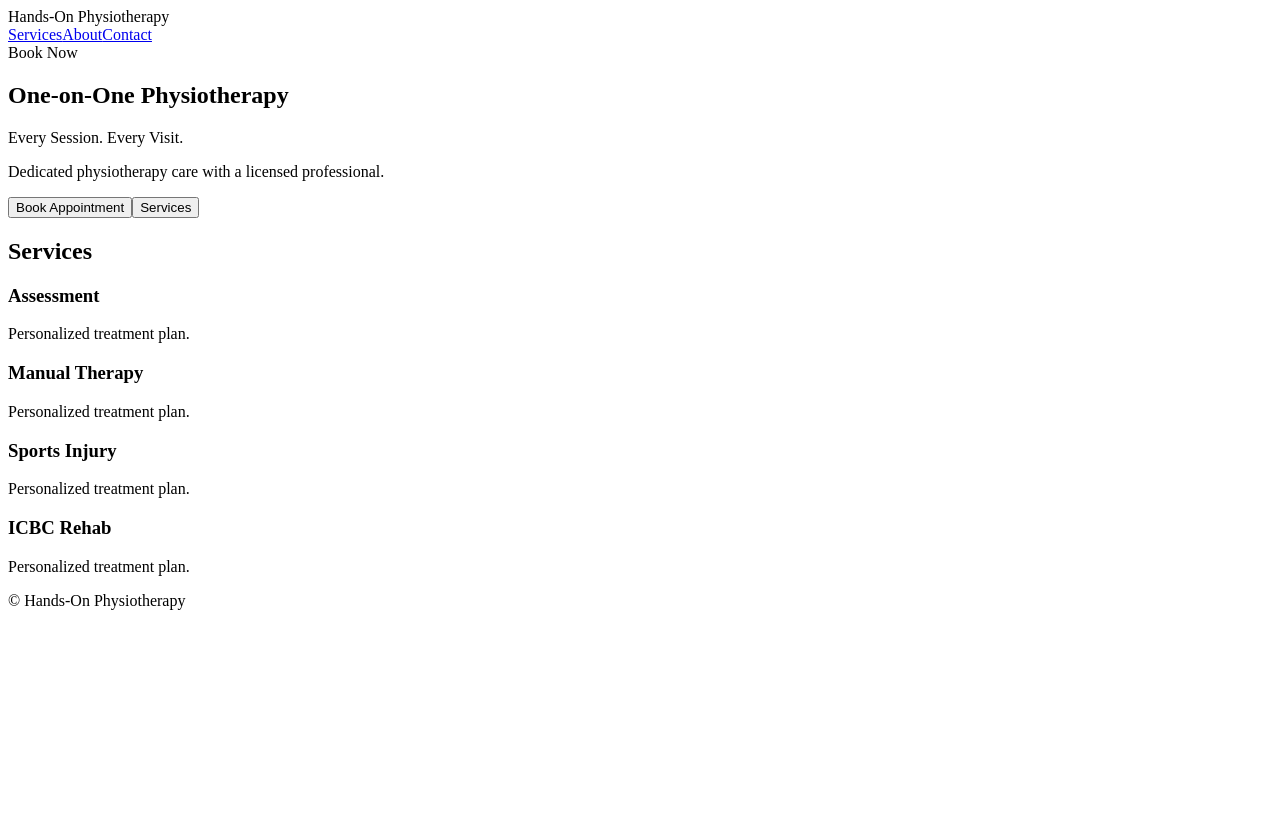
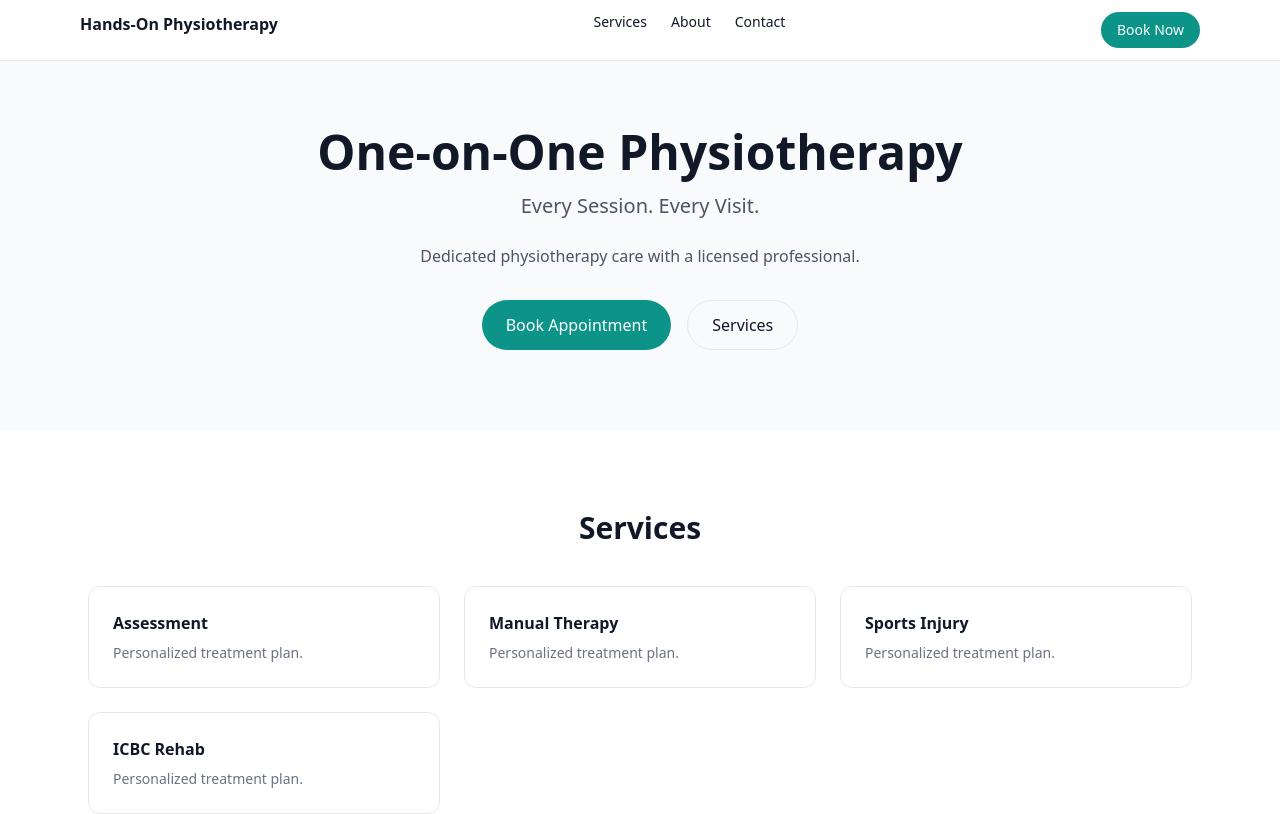
Before and after one commit to handsonphysio/handsonphysio.ca, a Next.js app: page / in a window 1280 px wide. Shown: the top 814 px of the page. Built offline with nearby package versions, Linux system fonts and the light colour scheme.

Commit message:
Create RootLayout component for application layout

```diff
--- /dev/null
+++ b/app/layout.tsx
@@ -0,0 +1,13 @@
+import "./globals.css";
+
+export default function RootLayout({
+  children,
+}: {
+  children: React.ReactNode;
+}) {
+  return (
+    <html lang="en">
+      <body>{children}</body>
+    </html>
+  );
+}
```
